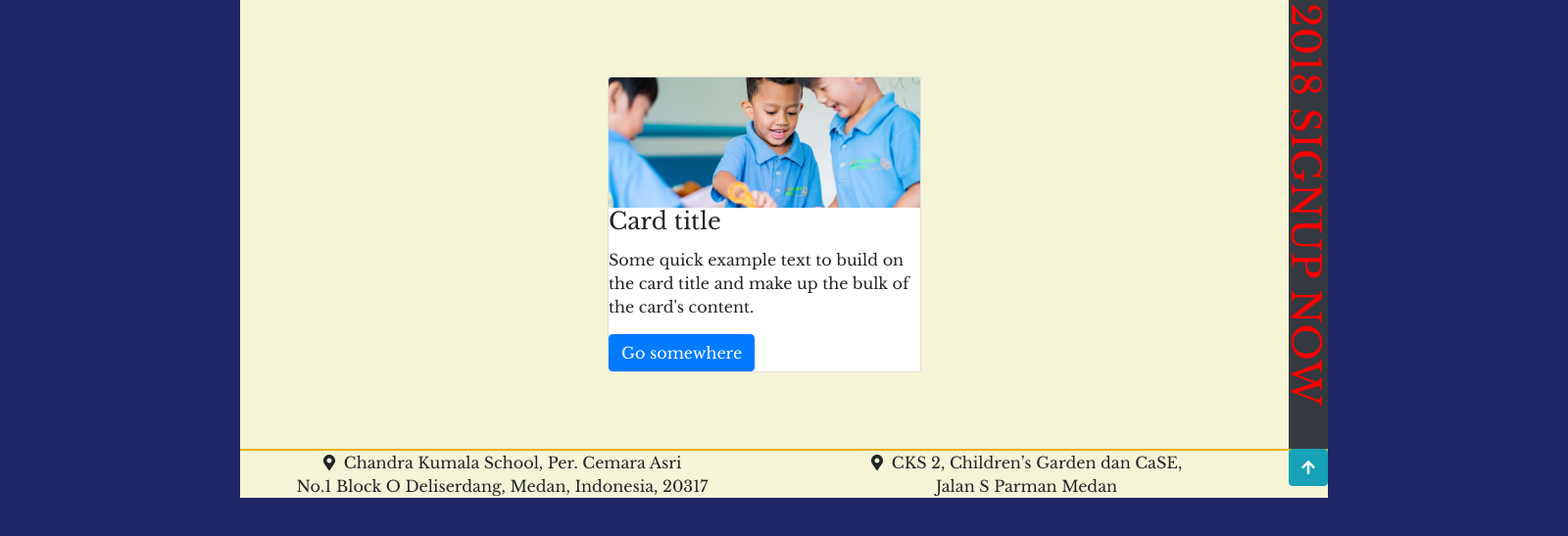
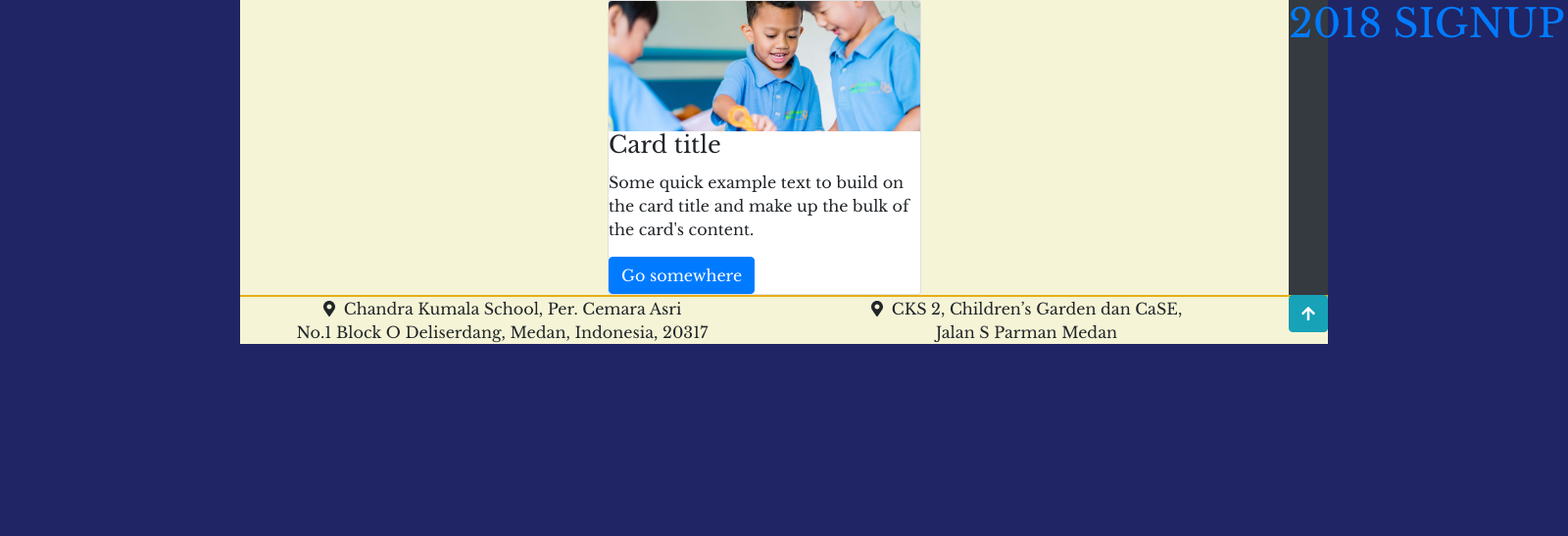
Before and after one commit to inyoka/kumala, a Django app: page /alumni in a window 1600 px wide; the page is wider, and only the part inside the window is pictured. Shown: the part 120-667 px from the top of that part at 98% size. Run offline with Django 3.2, Linux system fonts and the light colour scheme; some libraries are stand-ins or nearby versions.

Commit message:
Add aside advert

```diff
--- a/www/templates/www/_aside.html
+++ b/www/templates/www/_aside.html
@@ -1,11 +1,7 @@
 {% block aside %}
 
-<h1>
-  <svg height="440" width="40">
-    <a xlink:href="{% url 'www:enroll' %}" target="_blank">
-        <text fill="red" transform="rotate(90 0,3)">2018 SIGNUP NOW</text>
-    </a>
-  </svg>
-</h1>
+<nobr><a href="{% url 'www:enroll' %}">
+<h1 class="rotated awesome">2018 SIGNUP NOW</h1>
+</a></nobr>
 
 {% endblock %}
```
